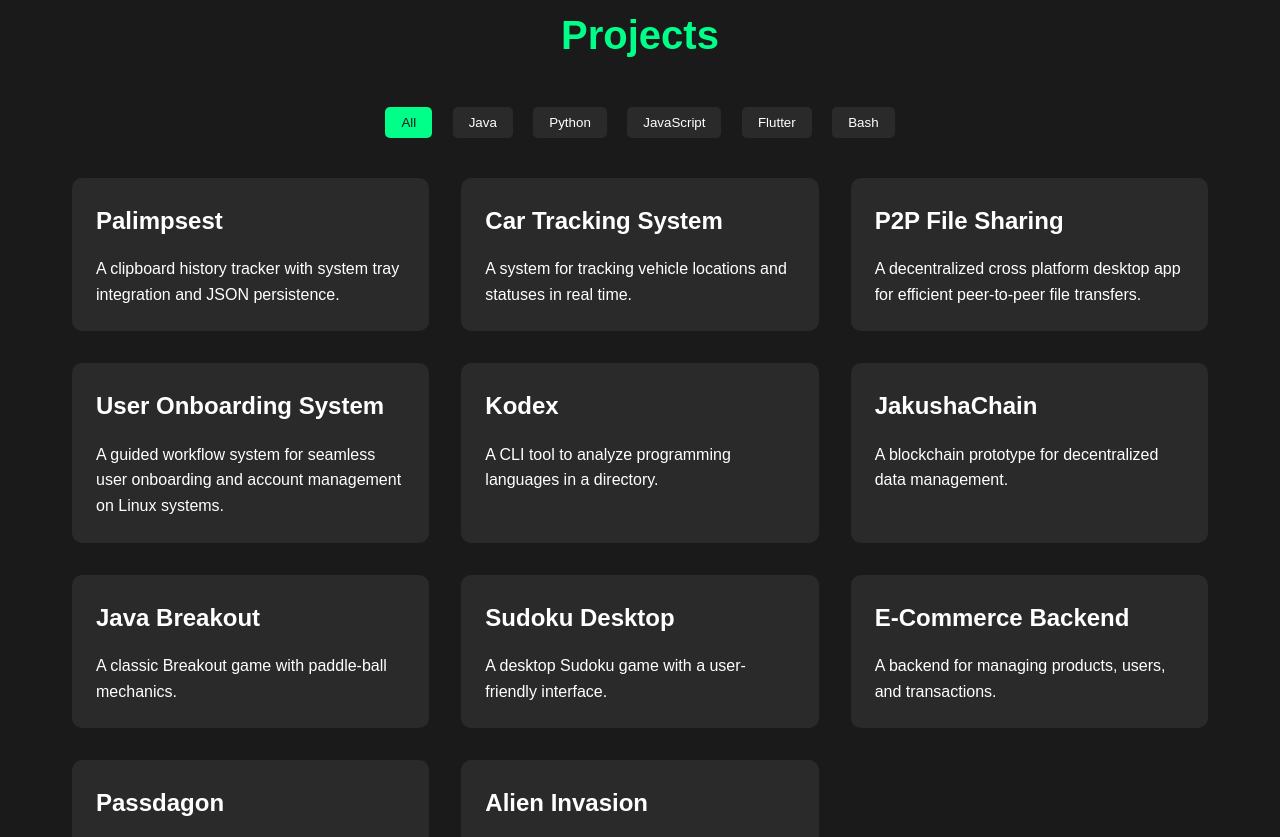
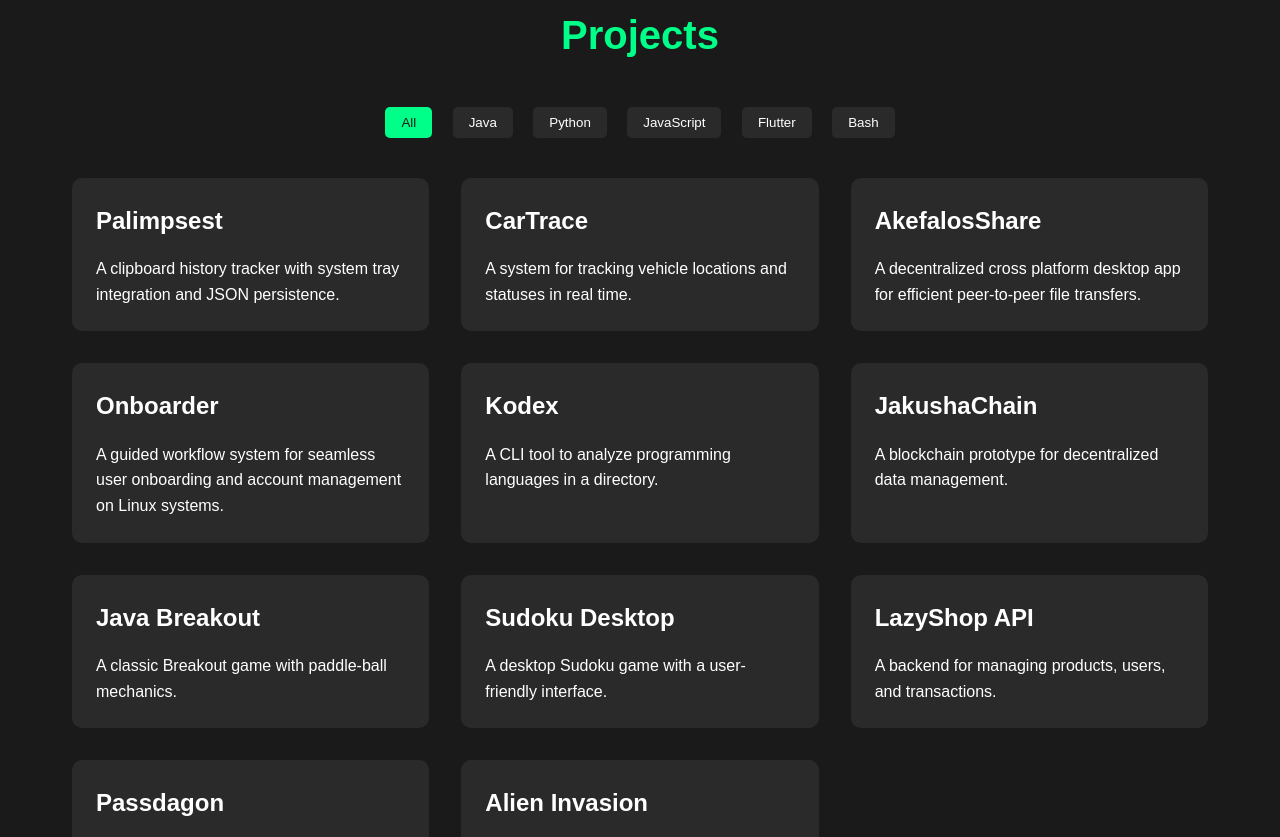
Before and after one commit to Kurocifer/Portfolio, a plain HTML site: page index.html in a window 1280 px wide. Shown: the part 1644-2481 px from the top of the page. Drawn offline with Linux system fonts and the light colour scheme.

Commit message:
updated projects name

```diff
--- a/index.html
+++ b/index.html
@@ -25,13 +25,13 @@
     <section id="hero">
         <canvas id="stars"></canvas>
         <h1><span id="typewriter"></span></h1>
-        <p>Software Engineer | Systems Programming | Java, Python, Go, JavaScript, Flutter, C, Linux Enthusiast</p>
+        <p>Software Engineer | Java, Python, Go, JavaScript, Flutter, C, Linux Enthusiast</p>
     </section>
 
     <section id="about" class="fade-in">
         <h2>About Me</h2>
         <p>Namaste. I'm Tiza, a passionate developer who loves crafting efficient, creative solutions. With expertise in
-            Java, Python, Go, JavaScript frameworks and libraries, Linux, I build everything from desktop apps to
+            Java, Python, Go, JavaScript frameworks and libraries, Linux, I am interested in everything from desktop apps to
             decentralized systems. I'm an open-source contributor and thrive on solving complex problems, whether it's
             optimizing Linux and Neovim workflows or scaling databases. You can find me online as Kurocifer</p>
     </section>
@@ -128,15 +128,15 @@
                 <p>A clipboard history tracker with system tray integration and JSON persistence.</p>
             </div>
             <div class="project-card" data-category="javascript">
-                <h3>Car Tracking System</h3>
+                <h3>CarTrace</h3>
                 <p>A system for tracking vehicle locations and statuses in real time.</p>
             </div>
             <div class="project-card" data-category="flutter">
-                <h3>P2P File Sharing</h3>
+                <h3>AkefalosShare</h3>
                 <p>A decentralized cross platform desktop app for efficient peer-to-peer file transfers.</p>
             </div>
             <div class="project-card" data-category="bash">
-                <h3>User Onboarding System</h3>
+                <h3>Onboarder</h3>
                 <p>A guided workflow system for seamless user onboarding and account management on Linux systems.</p>
             </div>
             <div class="project-card" data-category="python">
@@ -156,7 +156,7 @@
                 <p>A desktop Sudoku game with a user-friendly interface.</p>
             </div>
             <div class="project-card" data-category="java">
-                <h3>E-Commerce Backend</h3>
+                <h3>LazyShop API</h3>
                 <p>A backend for managing products, users, and transactions.</p>
             </div>
             <div class="project-card" data-category="java">
--- a/script.js
+++ b/script.js
@@ -171,20 +171,20 @@ const projectData = {
         tech: 'Tech: Java, JavaFX 24, JSON',
         link: 'https://github.com/Kurocifer/Palimpsest'
     },
-    'Car Tracking System': {
-        description: 'A system for tracking vehicle locations and statuses, designed for real-time data processing and monitoring, and can be used for fleet management',
+    'CarTrace': {
+        description: 'A system for tracking vehicle locations and statuses, designed for real-time data processing and monitoring, and can be used for fleet management.',
         tech: 'Tech: JavaScript, React, Node.js, Express.js, MongoDB',
-        link: 'https://github.com/Kurocifer/car-tracking-system'
+        link: 'https://github.com/Kurocifer/cartrace'
     },
-    'P2P File Sharing': {
+    'AkefalosShare': {
         description: 'A decentralized cross platform desktop app for efficient peer-to-peer file transfers.',
         tech: 'Tech: Flutter, Dart',
-        link: 'https://github.com/Kurocifer/p2p_file_sharing'
+        link: 'https://github.com/Kurocifer/AkefalosShare'
     },
-    'User Onboarding System': {
+    'Onboarder': {
         description: 'A guided workflow system to streamline user onboarding on Linux systems permitting seemless management of different user accounts.',
         tech: 'Tech: Bash',
-        link: 'https://github.com/Kurocifer/user-onboarding-system'
+        link: 'https://github.com/Kurocifer/Onboarder'
     },
     'Kodex': {
         description: 'A command-line tool to analyze programming languages in a directory, calculating file counts and percentages.',
@@ -206,10 +206,10 @@ const projectData = {
         tech: 'Tech: Java, JavaFX',
         link: 'https://github.com/Kurocifer/SudokuDesktop'
     },
-    'E-Commerce Backend': {
+    'LazyShop-API': {
         description: 'A robust backend for an e-commerce platform, managing products, users, and transactions.',
         tech: 'Tech: Java, Spring Boot',
-        link: 'https://github.com/Kurocifer/E-Commerce-Backend'
+        link: 'https://github.com/Kurocifer/LazyShop-API'
     },
     'Passdagon': {
         description: 'A secure tool for password management and generation, with a focus on encryption.',
```
